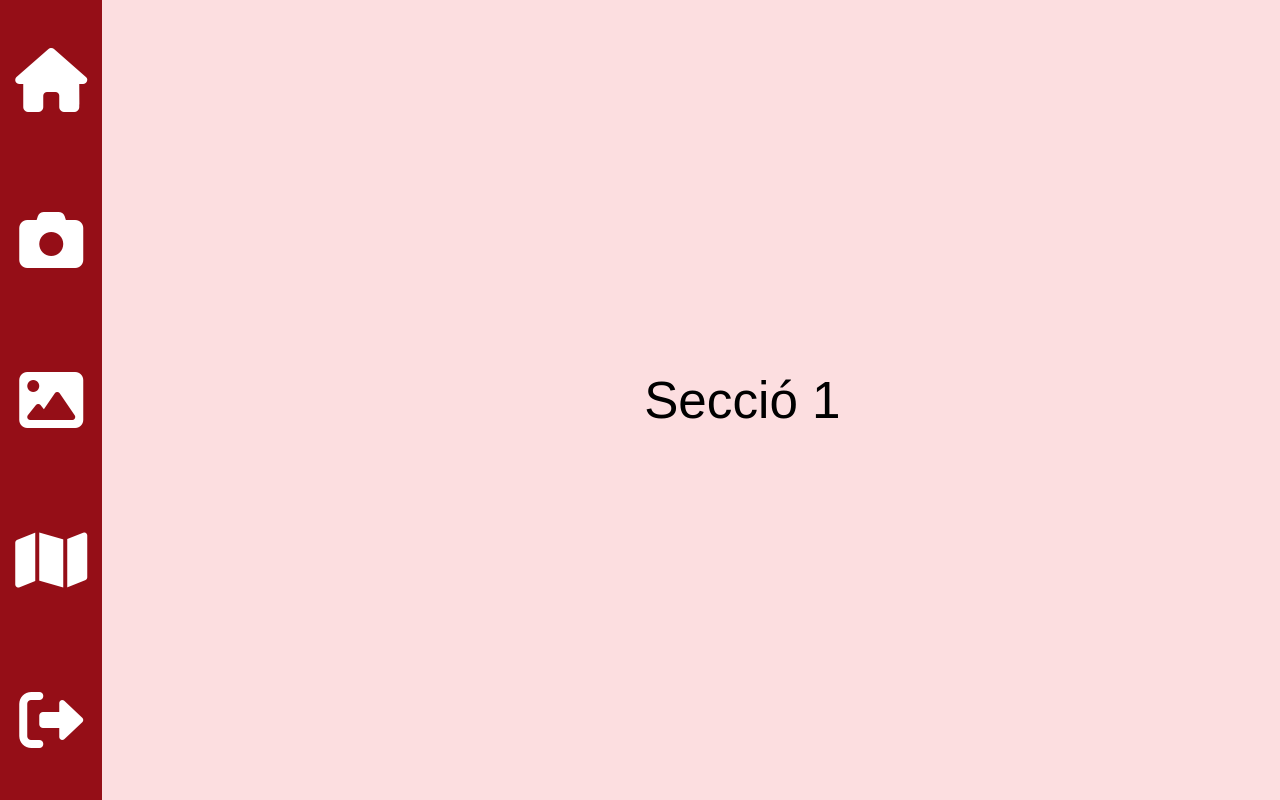
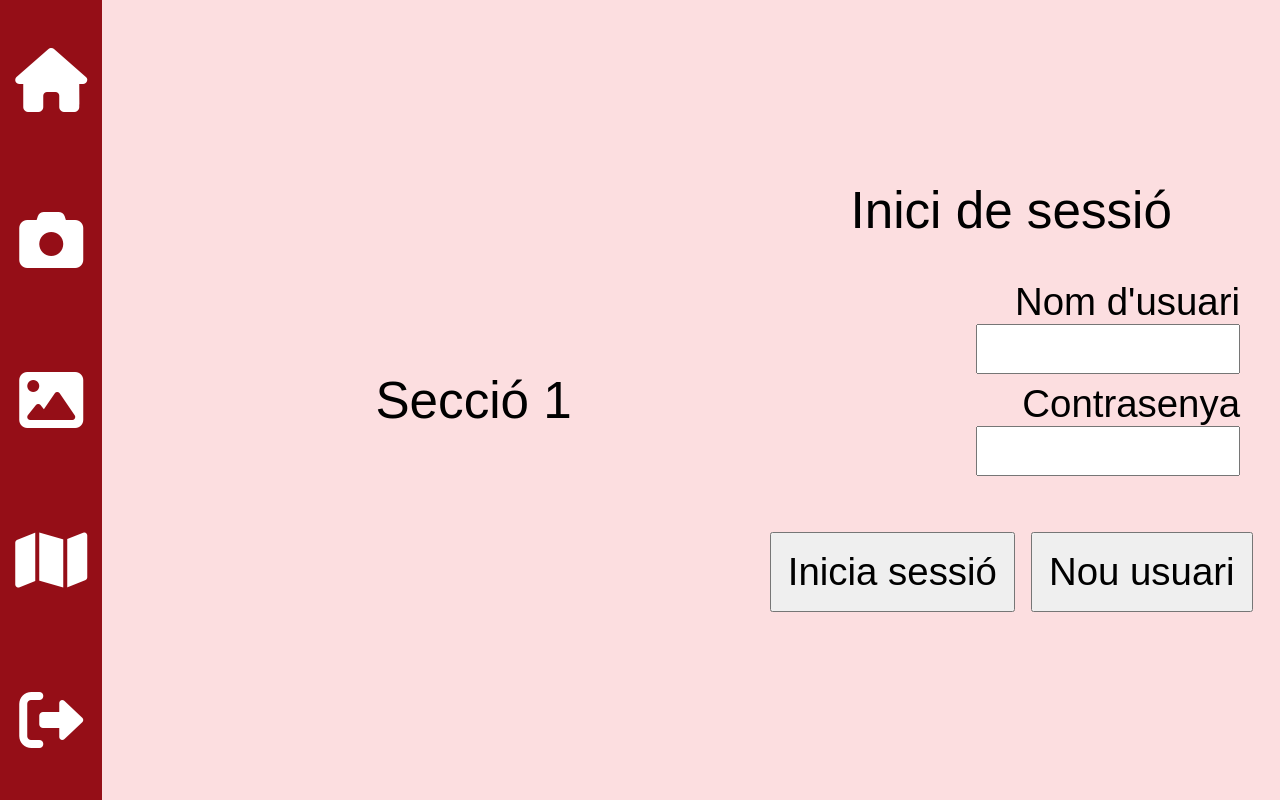
Before and after one commit to Marius-Martinez/WebApp-inform-tica, a plain HTML site: page index.html in a window 1280 px wide. Drawn offline with Linux system fonts and the light colour scheme.

Commit message:
Versió Usuari

```diff
--- a/Index.css
+++ b/Index.css
@@ -62,3 +62,33 @@ body {
         height: auto;    /* sobreescriu la declaració height: 8vmax; */
     }
 }
+#seccio_0 {
+    display: flex;
+    flex-direction: column;
+    justify-content: center;
+    align-items: center;
+    font-size: 4vmax;
+}
+#credencials {
+    display: flex;
+    flex-direction: column;
+    text-align: right;
+    font-size: 3vmax;
+    margin: 5vmin;
+}
+#credencials div {    /* els 2 <div> dins de credencials */
+    margin-bottom: 1vmin;
+}
+#credencials input {    /* els 2 quadres de text dins de credencials */
+    max-width: 20vmax;    /* es limita l'espai que ocupen els quadres de text */
+    font-size: 3vmax;
+}
+#botons_sessio {
+    display: flex;
+    align-items: center;
+}
+#botons_sessio button {    /* els 2 botons dins de botons_sessio */
+    font-size: 3vmax;
+    padding: 2vmin;
+    margin: 1vmin;
+}
--- a/index.html
+++ b/index.html
@@ -9,6 +9,25 @@
         </title>
         <link rel="stylesheet" href="https://cdnjs.cloudflare.com/ajax/libs/font-awesome/6.2.1/css/fontawesome.min.css">
         <link rel="stylesheet" href="https://cdnjs.cloudflare.com/ajax/libs/font-awesome/6.2.1/css/solid.min.css">
+        <div id="seccio_0" class="seccio">
+          <div>
+            Inici de sessió    <!-- títol de la secció -->
+          </div>
+          <div id="credencials">    <!-- contenidor per als quadres de text -->
+            <div>
+              <label for="nom_usuari">Nom d'usuari</label>
+              <input type="text" id="nom_usuari">
+            </div>
+            <div>
+              <label for="contrasenya">Contrasenya</label>
+              <input type="password" id="contrasenya">
+            </div>
+          </div>
+          <div id="botons_sessio">    <!-- contenidor per als botons -->
+            <button>Inicia sessió</button>
+            <button>Nou usuari</button>
+          </div>
+        </div>
     </head>
     <body>
       <div id="superior">    <!-- franja superior per mostar el nom de la webapp -->
```
